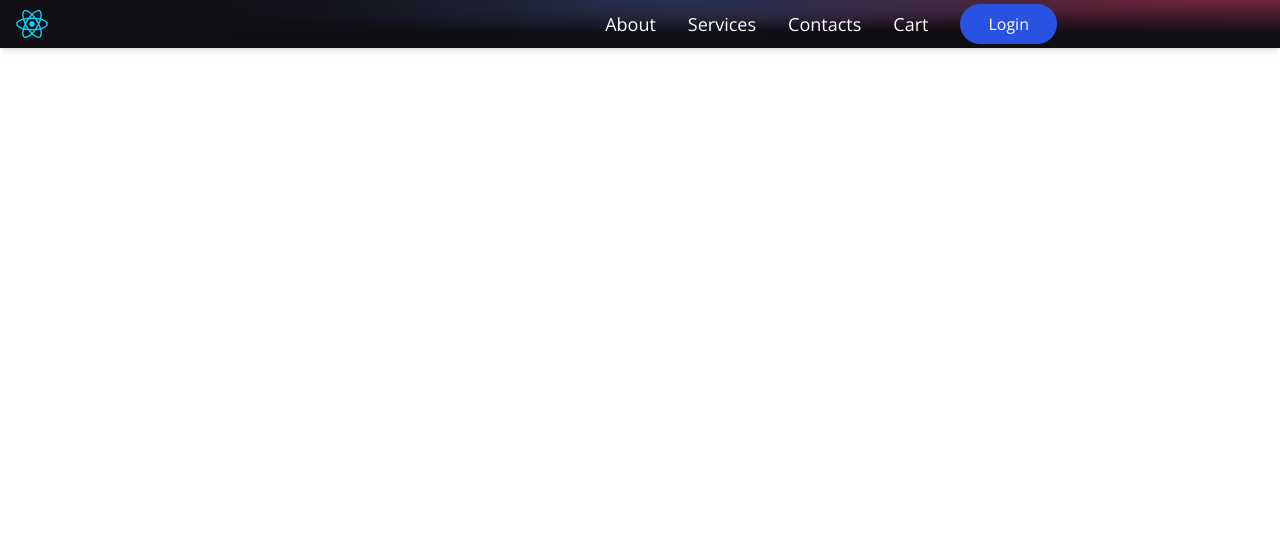
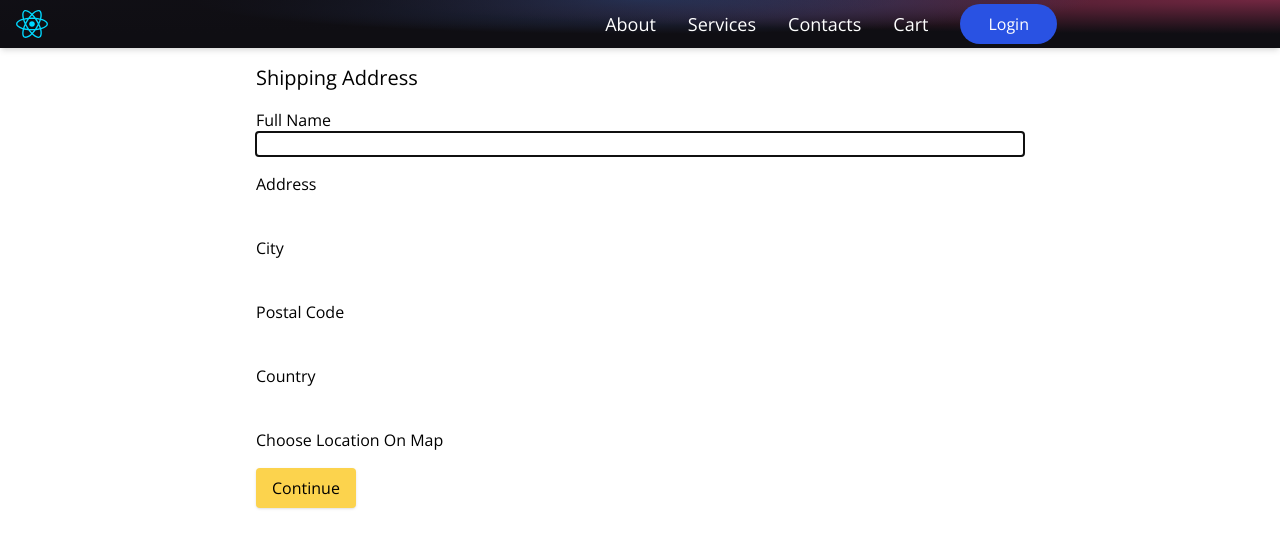
Before and after one commit to csalpha/vite-mern, a React (Vite) app in the folder client/: page /shipping in a window 1280 px wide. Shown: the top 548 px of the page. Built offline with nearby package versions, Linux system fonts and the light colour scheme.

Commit message:
Build Shipping Address Screen

```diff
--- a/client/src/App.tsx
+++ b/client/src/App.tsx
@@ -12,6 +12,7 @@ import SellerScreen from "./screens/SellerScreen";
 import CartScreen from "./screens/CartScreen";
 import SigninScreen from "./screens/SigninScreen";
 import SignupScreen from "./screens/SignupScreen";
+import ShippingAddressScreen from "./screens/ShippingAddressScreen";
 import "react-responsive-carousel/lib/styles/carousel.min.css";
 import { Carousel } from "react-responsive-carousel";
 import { Store } from "./Store";
@@ -216,6 +217,7 @@ function App() {
             <Route path='/cart' element={<CartScreen />}></Route>
             <Route path='/signin' element={<SigninScreen />}></Route>
             <Route path='/signup' element={<SignupScreen />}></Route>
+            <Route path='shipping' element={<ShippingAddressScreen />}></Route>
           </Routes>
         </main>
       </div>
--- a/client/src/screens/CartScreen.jsx
+++ b/client/src/screens/CartScreen.jsx
@@ -2,13 +2,14 @@ import React, { useContext } from "react";
 import { Store } from "../Store";
 import MessageBox from "../components/MessageBox";
 import { useCallback } from "react";
-import { Link } from "react-router-dom";
+import { Link, useNavigate } from "react-router-dom";
 import { XCircleIcon } from "@heroicons/react/outline";
 import Axios from "axios";
 import { toast } from "react-toastify";
 // {  }
 
 const CartScreen = () => {
+  const navigate = useNavigate();
   /* using destructuring to extract state and dispatch properties from the context object
   and renaming dispatch to ctxDispatch for convenience. */
   const {
@@ -55,6 +56,12 @@ const CartScreen = () => {
       type: "CART_REMOVE_ITEM",
       payload: item,
     });
+  };
+
+  const checkoutHandler = () => {
+    document.body.scrollTop = 0;
+    document.documentElement.scrollTop = 0;
+    navigate("/signin?redirect=/shipping");
   };
 
   console.log(cartItems);
@@ -135,7 +142,7 @@ const CartScreen = () => {
                 if user  logged in -> redirect user to the shipping screen
                 if it's not logged in, keep it in loggin screen */}
                 <button
-                  onClick={() => router.push("login?redirect=/shipping")}
+                  onClick={checkoutHandler}
                   className='primary-button w-full'
                 >
                   Check Out
--- a/client/src/screens/ProductScreen.jsx
+++ b/client/src/screens/ProductScreen.jsx
@@ -122,6 +122,8 @@ const ProductScreen = () => {
     navigate("/cart");
   };
 
+  const submitHandler = async () => {};
+
   console.log(product);
 
   return loading ? (
@@ -238,9 +240,9 @@ const ProductScreen = () => {
               </div>
 
               <div className='mb-3'>
-                <Button disabled={loadingCreateReview} type='submit'>
+                <button disabled={loadingCreateReview} type='submit'>
                   Submit
-                </Button>
+                </button>
 
                 {loadingCreateReview && <LoadingBox></LoadingBox>}
               </div>
--- /dev/null
+++ b/client/src/screens/ShippingAddressScreen.jsx
@@ -0,0 +1,205 @@
+import React, { useContext, useState } from "react";
+import { Helmet } from "react-helmet-async";
+import { useNavigate } from "react-router-dom";
+import { Store } from "../Store";
+
+const ShippingAddressScreen = () => {
+  // navigation without reloading the page
+  const navigate = useNavigate();
+
+  const {
+    state, // It is the current state object obtained from the Store
+    dispatch: ctxDispatch, // dispatch actions to update the state object held in Store
+  } = useContext(Store);
+
+  // extract addressMap, userInfo, and shippingAddress from the state object.
+  const {
+    addressMap,
+    userInfo,
+    cart: { shippingAddress },
+  } = state;
+
+  /*  declares a new state variable named lat,
+      assigns its initial state to the shippingAddress.lat
+      and a setLat function that will be used to update the state of the lat. */
+  const [lat, setLat] = useState(shippingAddress.lat);
+
+  /* declares a new state variable named lng,
+     assigns its initial state to the shippingAddress.lng
+     and a setLng function that will be used to update the state of the lng. */
+  const [lng, setLng] = useState(shippingAddress.lng);
+
+  if (!userInfo) {
+    // redirect the user to the /signin page.
+    navigate("/signin");
+  }
+
+  /* Initialize state variables with the values of
+  shippingAddress object or an empty string if undefined */
+  const [fullName, setFullName] = useState(shippingAddress.fullName || "");
+  const [address, setAddress] = useState(shippingAddress.address || "");
+  const [city, setCity] = useState(shippingAddress.city || "");
+  const [postalCode, setPostalCode] = useState(
+    shippingAddress.postalCode || ""
+  );
+  const [country, setCountry] = useState(shippingAddress.country || "");
+
+  const submitHandler = (e) => {
+    // Reset the scroll position of the body and document to the top
+    document.body.scrollTop = 0;
+    document.documentElement.scrollTop = 0;
+
+    // Prevents the default behavior of form submission
+    e.preventDefault();
+
+    /* Checks if there are new coordinates from the map
+       or uses the old ones that were set by the user */
+    const newLat = addressMap ? addressMap.lat : lat;
+    const newLng = addressMap ? addressMap.lng : lng;
+
+    if (addressMap) {
+      setLat(addressMap.lat);
+      setLng(addressMap.lng);
+    }
+    // Initializes a variable to determine whether it's okay to move forward with the submission.
+    let moveOn = true;
+
+    /* Checks whether the user has selected a location on the map. If they have not,
+    creates a popup confirming that they would like to continue without selecting a location. */
+    if (!newLat || !newLng) {
+      moveOn = window.confirm(
+        "You did not set your location on map. Continue?"
+      );
+    }
+
+    if (moveOn) {
+      /* Dispatches an action to update the global store
+         with the new shipping address information*/
+      ctxDispatch({
+        type: "SAVE_SHIPPING_ADDRESS",
+        payload: {
+          fullName,
+          address,
+          city,
+          postalCode,
+          country,
+          lat: newLat,
+          lng: newLng,
+        },
+      });
+
+      /* Stores the shipping address information in local storage
+         so that it can be retrieved later if needed. */
+      localStorage.setItem(
+        "shippingAddress",
+        JSON.stringify({
+          fullName,
+          address,
+          city,
+          postalCode,
+          country,
+          lat: newLat,
+          lng: newLng,
+        })
+      );
+      // Redirects the user to the payment page.
+      navigate("/payment");
+    }
+  };
+  const chooseOnMap = () => {
+    /* dispatches an action with the fullName, address, city, postalCode, country, lat, lng
+       and saves it to the store through the saveShippingAddress function */
+    ctxDispatch(
+      saveShippingAddress({
+        fullName,
+        address,
+        city,
+        postalCode,
+        country,
+        lat,
+        lng,
+      })
+    );
+    // Redirects the user to the map page.
+    navigate("/map");
+  };
+  return (
+    <div>
+      {" "}
+      <div className='container small-container'>
+        <Helmet>
+          <title>Shipping Address</title>
+        </Helmet>
+
+        <form className='mx-auto max-w-screen-md' onSubmit={submitHandler}>
+          <h1 className='mb-4 text-xl'>Shipping Address</h1>
+          <div className='mb-4'>
+            <label htmlFor='fullName'>Full Name</label>
+            <input
+              className='w-full'
+              value={fullName}
+              autoFocus
+              onChange={(e) => setFullName(e.target.value)}
+              required
+            />
+          </div>
+          <div className='mb-4'>
+            <label>Address</label>
+            <input
+              className='w-full'
+              value={address}
+              onChange={(e) => setAddress(e.target.value)}
+              required
+            />
+          </div>
+          <div className='mb-4'>
+            <label>City</label>
+            <input
+              className='w-full'
+              value={city}
+              onChange={(e) => setCity(e.target.value)}
+              required
+            />
+          </div>
+          <div className='mb-4'>
+            <label>Postal Code</label>
+            <input
+              className='w-full'
+              value={postalCode}
+              onChange={(e) => setPostalCode(e.target.value)}
+              required
+            />
+          </div>
+          <div className='mb-4'>
+            <label>Country</label>
+            <input
+              className='w-full'
+              value={country}
+              onChange={(e) => setCountry(e.target.value)}
+              required
+            />
+          </div>
+
+          <div className='mb-4 flex justify-between'>
+            <button
+              id='chooseOnMap'
+              type='button'
+              variant='light'
+              onClick={chooseOnMap}
+            >
+              Choose Location On Map
+            </button>
+          </div>
+
+          <div className='mb-3'>
+            <button className='primary-button' type='submit'>
+              Continue
+            </button>
+          </div>
+        </form>
+      </div>
+    </div>
+  );
+};
+
+export default ShippingAddressScreen;
--- a/client/src/screens/SigninScreen.jsx
+++ b/client/src/screens/SigninScreen.jsx
@@ -78,13 +78,16 @@ const SigninScreen = () => {
         <Helmet>
           <title>Sign In</title>
         </Helmet>
-        <h1 className='mb-4 text-xl'>Login</h1>
+
         <form className='mx-auto max-w-screen-md' onSubmit={submitHandler}>
+          <h1 className='mb-4 text-xl'>Login</h1>
           <div className='mb-4'>
             <label htmlFor='email'>Email</label>
             <input
+              className='w-full'
               type='email'
               onChange={(e) => setEmail(e.target.value)}
+              autoFocus
               required
             />
           </div>
@@ -92,6 +95,7 @@ const SigninScreen = () => {
             <label htmlFor='password'>Password</label>
 
             <input
+              className='w-full'
               type={passwordShown ? "text" : "password"}
               onChange={(e) => setPassword(e.target.value)}
               required
--- a/client/src/screens/SignupScreen.jsx
+++ b/client/src/screens/SignupScreen.jsx
@@ -92,19 +92,23 @@ const SignupScreen = () => {
         <Helmet>
           <title>Sign Up</title>
         </Helmet>
-        <h1 className='mb-4 text-xl'>Sign Up</h1>
+
         <form className='mx-auto max-w-screen-md' onSubmit={submitHandler}>
+          <h1 className='mb-4 text-xl'>Sign Up</h1>
           <div className='mb-4'>
             <label htmlFor='email'>Name</label>
             <input
+              className='w-full'
               type='name'
               onChange={(e) => setName(e.target.value)}
               required
+              autoFocus
             />
           </div>
           <div className='mb-4'>
             <label htmlFor='email'>Email</label>
             <input
+              className='w-full'
               type='email'
               onChange={(e) => setEmail(e.target.value)}
               required
@@ -114,6 +118,7 @@ const SignupScreen = () => {
             <label htmlFor='password'>Password</label>
 
             <input
+              className='w-full'
               type={passwordShown ? "text" : "password"}
               onChange={(e) => setPassword(e.target.value)}
               required
@@ -126,6 +131,7 @@ const SignupScreen = () => {
             <label htmlFor='password'>Confirm Password</label>
 
             <input
+              className='w-full'
               type={passwordShown ? "text" : "password"}
               onChange={(e) => setConfirmPassword(e.target.value)}
               required
```
Also changed, not shown: 1 other file (tests, documents, lock files or other folders).
